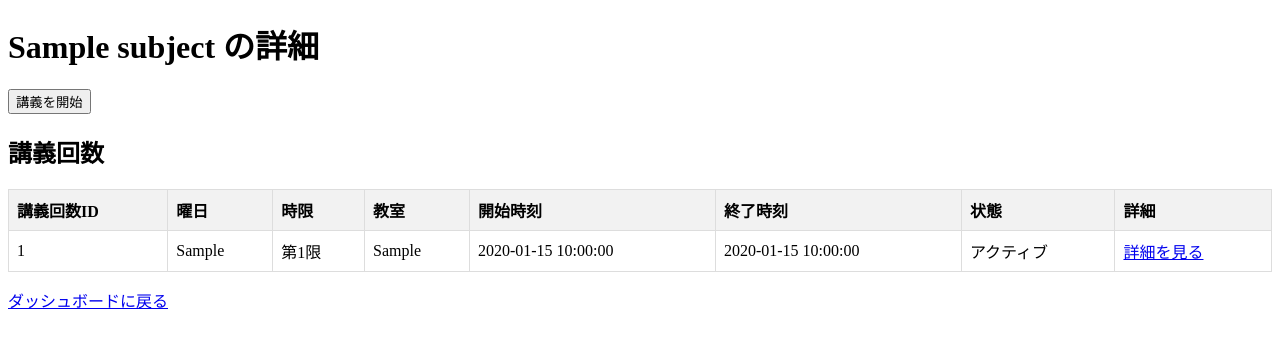
After one commit to TaiyoOnchi/SleepEstimation, a Flask app: page /teacher/1 in a window 1280 px wide. The commit adds this page. Shown: the top 348 px of the page. Run offline with Flask 3, Linux system fonts and the light colour scheme; a user stored in the database is signed in; tables that the repository leaves empty hold one stand-in row (values such as "Sample post").

Commit message:
[add]教員の講義登録機能

```diff
--- a/app/routes/teacher/__init__.py
+++ b/app/routes/teacher/__init__.py
@@ -4,6 +4,7 @@ from .index import index_bp
 from .register import register_bp
 from .login import login_bp
 from .dashboard import dashboard_bp
+from .lecture import lecture_bp
 # from .errors import error_bp
 
 teacher_bp = Blueprint('teacher', __name__)
@@ -13,4 +14,5 @@ teacher_bp.register_blueprint(index_bp)
 teacher_bp.register_blueprint(register_bp)
 teacher_bp.register_blueprint(login_bp)
 teacher_bp.register_blueprint(dashboard_bp)
+teacher_bp.register_blueprint(lecture_bp)
 # teacher_bp.register_blueprint(error_bp)
--- a/app/routes/teacher/dashboard.py
+++ b/app/routes/teacher/dashboard.py
@@ -12,7 +12,7 @@ def dashboard():
 
     conn = current_app.get_db()
     cursor = conn.cursor()
-    cursor.execute("SELECT * FROM subjects WHERE teacher_id = ?", (current_user.id))
+    cursor.execute("SELECT * FROM subjects WHERE teacher_id = ?", (current_user.id,))
     subjects = cursor.fetchall()
 
     return render_template('teacher/dashboard.html', subjects=subjects)
--- /dev/null
+++ b/app/routes/teacher/lecture.py
@@ -0,0 +1,139 @@
+from flask import Blueprint, render_template, redirect,current_app,session,flash,url_for,request
+from flask_login import login_required, current_user
+from app.utils import teacher_required
+from datetime import datetime
+import sqlite3
+
+lecture_bp = Blueprint('lecture', __name__)
+
+@lecture_bp.route('/<int:subject_id>')
+@teacher_required
+def show(subject_id):
+    conn = current_app.get_db()
+    cursor = conn.cursor()
+
+    # 講義の詳細を取得
+    cursor.execute("SELECT * FROM subjects WHERE id = ?", (subject_id,))
+    subject = cursor.fetchone()
+
+    # 参加学生の開眼率データを取得
+    # SQL文の確認、エイリアスとカラム名を明確に
+    # 指定されたsubject_idに紐づく講義回を取得
+    cursor.execute("""
+        SELECT * FROM subject_counts WHERE subject_id = ?
+    """, (subject_id,))
+    lecture_sessions = cursor.fetchall()
+
+    return render_template('teacher/lecture/show.html', subject=subject, lecture_sessions=lecture_sessions)
+
+
+
+
+
+@lecture_bp.route('/create', methods=['GET', 'POST'])
+@teacher_required
+def create():
+    if request.method == 'POST':
+        # フォームからデータを取得
+        subject_name = request.form['subject_name']
+        default_classroom = request.form['default_classroom']
+        default_day_of_week = request.form['default_day_of_week']
+        default_period = request.form['default_period']
+        max_eor_value = request.form['max_eor_value']
+
+        # データベースに新しい講義を挿入
+        conn = current_app.get_db()
+        cursor = conn.cursor()
+        cursor.execute('''
+            INSERT INTO subjects (teacher_id, subject_name, default_classroom, default_day_of_week, default_period, max_eor_value)
+            VALUES (?, ?, ?, ?, ?, ?)
+        ''', (current_user.id, subject_name, default_classroom, default_day_of_week, default_period, max_eor_value))
+        conn.commit()
+
+        flash('新しい講義が作成されました')
+        return redirect(url_for('app.teacher.dashboard.dashboard'))
+
+    # GETリクエストの場合、フォームを表示
+    return render_template('teacher/lecture/new.html')
+
+
+@lecture_bp.route('/new')
+@teacher_required
+def new():
+    # GETリクエストの場合、フォームを表示
+    return render_template('teacher/lecture/new.html')
+
+
+
+@lecture_bp.route('/start/<int:subject_id>', methods=['GET', 'POST'])
+@teacher_required
+def start(subject_id):
+    conn = current_app.get_db()
+    cursor = conn.cursor()
+
+    # subjectsテーブルからデフォルトの曜日、時限、教室を取得
+    cursor.execute('''
+        SELECT default_day_of_week, default_period, default_classroom
+        FROM subjects
+        WHERE id = ?
+    ''', (subject_id,))
+    subject_defaults = cursor.fetchone()
+
+    if not subject_defaults:
+        return "指定された講義が見つかりません。", 404
+
+    default_day_of_week, default_period, default_classroom = subject_defaults
+
+    if request.method == 'POST':
+        # フォームの値を取得し、デフォルト値がある場合はそれを使う
+        new_day_of_week = request.form.get('day_of_week', default_day_of_week)
+        new_period = request.form.get('period', default_period)
+        new_classroom = request.form.get('classroom', default_classroom)
+
+        # 新しい講義回データを追加
+        cursor.execute('''
+            INSERT INTO subject_counts (subject_id, classroom, day_of_week, period, is_active)
+            VALUES (?, ?, ?, ?, ?)
+        ''', (subject_id, new_classroom, new_day_of_week, new_period, True))
+        conn.commit()
+
+        flash('イレギュラーなスケジュールで講義を開始しました')
+        return redirect(url_for('app.teacher.lecture.show', subject_id=subject_id))
+
+    # GETリクエスト時、デフォルト値を渡してフォームを表示
+    return render_template(
+        'teacher/lecture/start.html',
+        subject_id=subject_id,
+        default_day_of_week=default_day_of_week,
+        default_period=default_period,
+        default_classroom=default_classroom
+    )
+
+
+
+@lecture_bp.route('/session/<int:session_id>')
+@teacher_required
+def session(session_id):
+    conn = current_app.get_db()
+    cursor = conn.cursor()
+
+    # session_idに基づいて講義回の詳細を取得
+    cursor.execute("""
+        SELECT * FROM subject_counts WHERE id = ?
+    """, (session_id,))
+    lecture_session = cursor.fetchone()
+
+    # 講義回に参加している学生の詳細を取得
+    cursor.execute("""
+        SELECT students.id, students.last_name, students.first_name, student_participations.attendance_time,
+               student_participations.exit_time, student_participations.attention_count, student_participations.warning_count
+        FROM student_participations
+        JOIN student_subjects ON student_participations.student_subject_id = student_subjects.id
+        JOIN students ON student_subjects.student_id = students.id
+        WHERE student_participations.subject_count_id = ?
+    """, (session_id,))
+    student_participations = cursor.fetchall()
+
+    return render_template('teacher/lecture/session.html',
+                           lecture_session=lecture_session,
+                           student_participations=student_participations)
--- a/app/templates/teacher/dashboard.html
+++ b/app/templates/teacher/dashboard.html
@@ -16,14 +16,14 @@
     {% endwith %}
 
     <h2>講義情報</h2>
-    <p><a href="{{ url_for('app.teacher.lecture.create') }}">新しい講義の作成</a></p>
+    <p><a href="{{ url_for('app.teacher.lecture.new') }}">新しい講義の作成</a></p>
 
     <!-- 登録済み講義のリスト -->
     <ul>
         {% for subject in subjects %}
             <li>
-                {{ subject.subject_name }} - {{ subject.default_room }} ({{ subject.default_day_of_week }} 第{{ subject.default_period }}限)
-                <a href="{{ url_for('app.teacher.lecture.view', subject_id=subject.id) }}">詳細</a>
+                {{ subject.subject_name }} - {{ subject.default_classroom }} ({{ subject.default_day_of_week }} 第{{ subject.default_period }}限)
+                <a href="{{ url_for('app.teacher.lecture.show', subject_id=subject.id) }}">詳細</a>
             </li>
         {% endfor %}
     </ul>
--- /dev/null
+++ b/app/templates/teacher/lecture/show.html
@@ -0,0 +1,76 @@
+<!DOCTYPE html>
+<html lang="ja">
+<head>
+    <meta charset="UTF-8">
+    <title>{{ subject.subject_name }} の詳細</title>
+    <style>
+        table {
+            width: 100%;
+            border-collapse: collapse;
+        }
+        th, td {
+            border: 1px solid #ddd;
+            padding: 8px;
+        }
+        th {
+            background-color: #f2f2f2;
+            text-align: left;
+        }
+    </style>
+</head>
+<body>
+    <h1>{{ subject.subject_name }} の詳細</h1>
+    <form id="start-lecture-form" action="{{ url_for('app.teacher.lecture.start', subject_id=subject.id) }}" method="post">
+        <input type="hidden" name="csrf_token" value="{{ csrf_token() }}">
+        <input type="hidden" name="modify_schedule" id="modify_schedule" value="false">
+        <button type="button" onclick="confirmLectureStart()">講義を開始</button>
+    </form>
+
+    <script>
+        function confirmLectureStart() {
+            if (confirm("デフォルトの曜日と時限で講義を開始しますか？")) {
+                document.getElementById("modify_schedule").value = "false";
+            } else {
+                window.location.href = "{{ url_for('app.teacher.lecture.start', subject_id=subject.id) }}";
+                return;
+            }
+            document.getElementById("start-lecture-form").submit();
+        }
+    </script>
+
+    <!-- 講義回数リスト -->
+    <h2>講義回数</h2>
+    <table>
+        <thead>
+            <tr>
+                <th>講義回数ID</th>
+                <th>曜日</th>
+                <th>時限</th>
+                <th>教室</th>
+                <th>開始時刻</th>
+                <th>終了時刻</th>
+                <th>状態</th>
+                <th>詳細</th>
+            </tr>
+        </thead>
+        <tbody>
+            {% for session in lecture_sessions %}
+            <tr>
+                <td>{{ session.id }}</td>
+                <td>{{ session.day_of_week }}</td>
+                <td>第{{ session.period }}限</td>
+                <td>{{ session.classroom }}</td>
+                <td>{{ session.start_time }}</td>
+                <td>{{ session.end_time }}</td>
+                <td>{{ 'アクティブ' if session.is_active else '非アクティブ' }}</td>
+                <td>
+                    <a href="{{ url_for('app.teacher.lecture.session', session_id=session.id) }}">詳細を見る</a>
+                </td>
+            </tr>
+            {% endfor %}
+        </tbody>
+    </table>
+
+    <p><a href="{{ url_for('app.teacher.dashboard.dashboard') }}">ダッシュボードに戻る</a></p>
+</body>
+</html>
--- a/app/utils/database.py
+++ b/app/utils/database.py
@@ -1,4 +1,3 @@
-# yourapp/db_utils.py
 from flask import current_app, g
 import sqlite3
 from config import Config
--- a/app/utils/decorators.py
+++ b/app/utils/decorators.py
@@ -1,9 +1,12 @@
 from functools import wraps
 from flask import redirect, url_for, flash
 from flask_login import current_user
+from flask_login import login_required
+
 
 def student_required(f):
     @wraps(f)
+    @login_required
     def decorated_function(*args, **kwargs):
         if current_user.role != 'student':
             flash("生徒専用ページです。")
@@ -13,6 +16,7 @@ def student_required(f):
     return decorated_function
 
 def teacher_required(f):
+    @login_required
     @wraps(f)
     def decorated_function(*args, **kwargs):
         if current_user.role != 'teacher':
--- a/db_setup.py
+++ b/db_setup.py
@@ -53,7 +53,7 @@ def init_db():
             id INTEGER PRIMARY KEY AUTOINCREMENT,
             teacher_id INTEGER NOT NULL,
             subject_name TEXT NOT NULL,
-            default_room TEXT NOT NULL,
+            default_classroom TEXT NOT NULL,
             default_day_of_week TEXT NOT NULL,
             default_period INTEGER NOT NULL,
             max_eor_value INTEGER NOT NULL,
@@ -66,10 +66,10 @@ def init_db():
         CREATE TABLE IF NOT EXISTS subject_counts (
             id INTEGER PRIMARY KEY AUTOINCREMENT,
             subject_id INTEGER NOT NULL,
-            room TEXT NOT NULL,
+            classroom TEXT NOT NULL,
             day_of_week TEXT NOT NULL,
             period INTEGER NOT NULL,
-            start_time DATETIME DEFAULT CURRENT_TIMESTAMP,
+            start_time DATETIME DEFAULT CURRENT_TIMESTAMP NOT NULL,
             end_time DATETIME DEFAULT CURRENT_TIMESTAMP,
             is_active BOOLEAN NOT NULL,
             FOREIGN KEY (subject_id) REFERENCES subjects (id)
```
Also changed, not shown: app/templates/teacher/lecture/new.html (added, +37 -0 lines), app/templates/teacher/lecture/session.html (added, +38 -0 lines), app/templates/teacher/lecture/start.html (added, +30 -0 lines).
